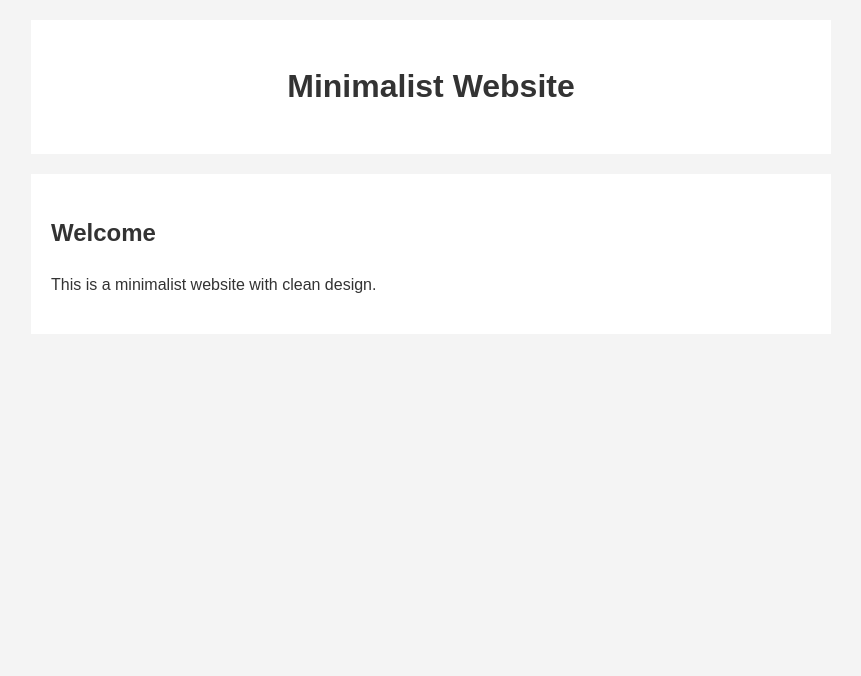
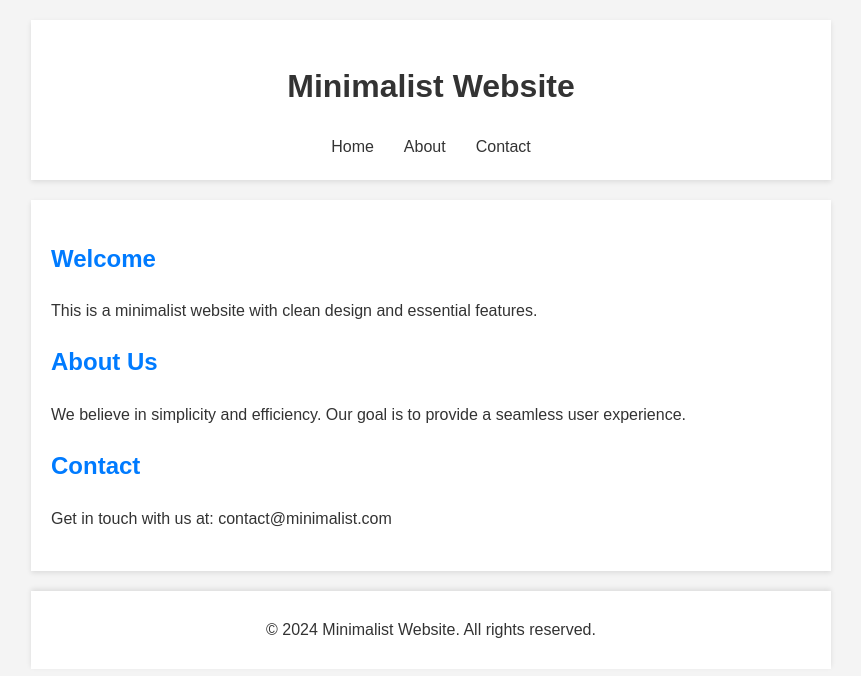
Before and after one commit to Barrowow/home, a plain HTML site: page index.html in a window 1280 px wide. Shown: the whole page, without its empty margins (209-1070 px from the left). Drawn offline with Linux system fonts and the light colour scheme.

Commit message:
Update index.html

```diff
--- a/index.html
+++ b/index.html
@@ -18,22 +18,84 @@
             text-align: center;
             padding: 20px 0;
             background-color: #fff;
+            box-shadow: 0 2px 5px rgba(0,0,0,0.1);
+        }
+        nav {
+            display: flex;
+            justify-content: center;
+            margin-top: 20px;
+        }
+        nav a {
+            margin: 0 15px;
+            text-decoration: none;
+            color: #333;
+            transition: color 0.3s ease;
+        }
+        nav a:hover {
+            color: #007bff;
         }
         .content {
             background-color: #fff;
             padding: 20px;
             margin-top: 20px;
+            box-shadow: 0 2px 5px rgba(0,0,0,0.1);
+        }
+        .feature {
+            margin-bottom: 20px;
+        }
+        .feature h2 {
+            color: #007bff;
+        }
+        footer {
+            text-align: center;
+            margin-top: 20px;
+            padding: 10px;
+            background-color: #fff;
+            box-shadow: 0 -2px 5px rgba(0,0,0,0.1);
         }
     </style>
 </head>
 <body>
     <header>
         <h1>Minimalist Website</h1>
+        <nav>
+            <a href="#home">Home</a>
+            <a href="#about">About</a>
+            <a href="#contact">Contact</a>
+        </nav>
     </header>
 
     <div class="content">
-        <h2>Welcome</h2>
-        <p>This is a minimalist website with clean design.</p>
+        <section id="home" class="feature">
+            <h2>Welcome</h2>
+            <p>This is a minimalist website with clean design and essential features.</p>
+        </section>
+
+        <section id="about" class="feature">
+            <h2>About Us</h2>
+            <p>We believe in simplicity and efficiency. Our goal is to provide a seamless user experience.</p>
+        </section>
+
+        <section id="contact" class="feature">
+            <h2>Contact</h2>
+            <p>Get in touch with us at: contact@minimalist.com</p>
+        </section>
     </div>
+
+    <footer>
+        <p>&copy; 2024 Minimalist Website. All rights reserved.</p>
+    </footer>
+
+    <script>
+        // Smooth scrolling for navigation links
+        document.querySelectorAll('a[href^="#"]').forEach(anchor => {
+            anchor.addEventListener('click', function (e) {
+                e.preventDefault();
+                document.querySelector(this.getAttribute('href')).scrollIntoView({
+                    behavior: 'smooth'
+                });
+            });
+        });
+    </script>
 </body>
 </html>
```
